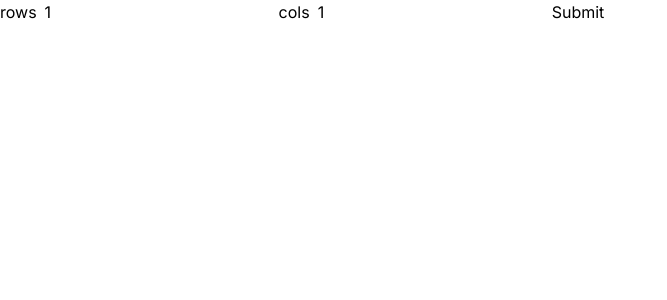
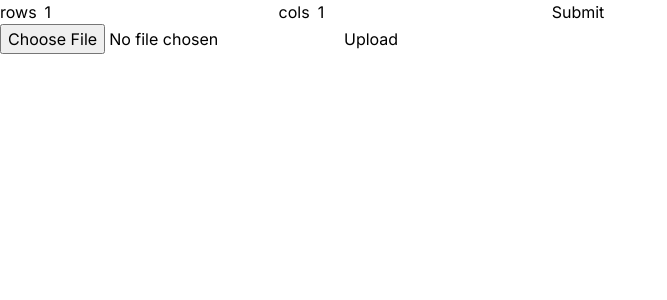
Before and after one commit to niccololampa/gif-grid-splitter, a Next.js app: page / in a window 1280 px wide. Shown: the top 300 px of the page, without its empty margins (0-667 px from the left). Built offline with nearby package versions, Linux system fonts and the light colour scheme.

Commit message:
add initial image uploader

```diff
--- /dev/null
+++ b/src/app/components/ImageInput.tsx
@@ -0,0 +1,39 @@
+import { ChangeEvent, useState } from "react";
+
+type ImageInputProps = {
+  handleImageUpload: (image: File) => void;
+};
+
+export default function ImageInput(props: ImageInputProps) {
+  const { handleImageUpload } = props;
+
+  const [selectedGif, setSelectedGif] = useState<File | null>(null);
+  const [selectError, setSelectError] = useState<string | null>(null);
+
+  const handleGifChange = (event: ChangeEvent<HTMLInputElement>) => {
+    const file = event.target.files?.[0] || null;
+
+    if (file && file.type === "image/gif") {
+      setSelectedGif(file);
+      setSelectError(null);
+    } else {
+      setSelectedGif(null);
+      setSelectError("Selected file is not GIF");
+    }
+  };
+
+  const onUpload = () => {
+    if (selectedGif) {
+      handleImageUpload(selectedGif);
+    }
+  };
+
+  return (
+    <div>
+      <input type="file" accept="image/gif" onChange={handleGifChange} />
+      <button onClick={onUpload} disabled={!selectedGif}>
+        Upload
+      </button>
+    </div>
+  );
+}
--- a/src/app/page.tsx
+++ b/src/app/page.tsx
@@ -3,6 +3,7 @@
 import { useState } from "react";
 import RowColInput from "./components/RowColInput";
 import { Dimensions } from "./lib/types";
+import ImageInput from "./components/ImageInput";
 
 export default function MainPage() {
   const [dimensions, setDimensions] = useState<Dimensions>({
@@ -10,8 +11,21 @@ export default function MainPage() {
     rows: 1,
   });
 
+  const [gifImage, setGifImage] = useState<File | null>(null);
+  const [gifPreview, setGifPreview] = useState<string | null>(null);
+
   const handleSubmitDimensions = (dimensions: Dimensions) => {
     setDimensions(dimensions);
+  };
+
+  const handleImageUpload = (image: File) => {
+    const gifReader = new FileReader();
+
+    gifReader.onloadend = () => {
+      setGifPreview(gifReader.result as string);
+    };
+
+    gifReader.readAsDataURL(image);
   };
 
   return (
@@ -20,6 +34,8 @@ export default function MainPage() {
         dimensions={dimensions}
         handleSubmitDimensions={handleSubmitDimensions}
       />
+      <ImageInput handleImageUpload={handleImageUpload} />
+      {gifPreview && <img src={gifPreview} alt="Gif Preview" />}
     </div>
   );
 }
```
